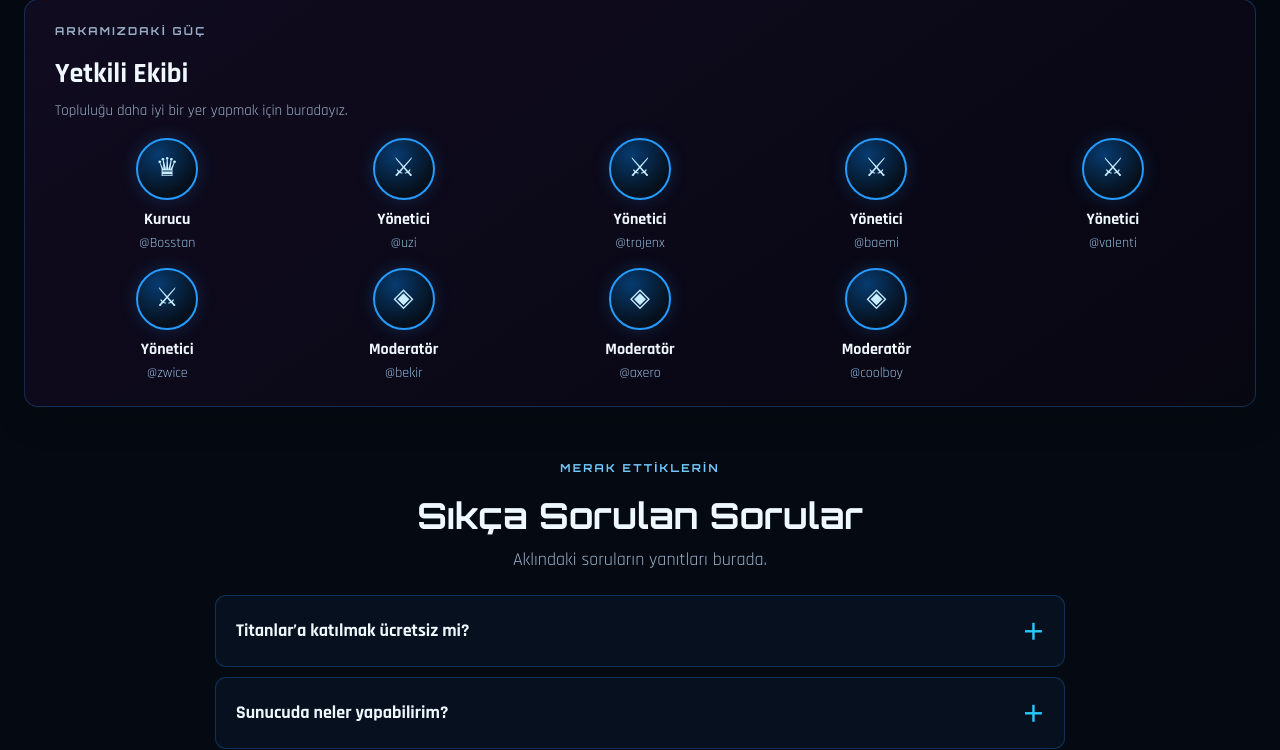
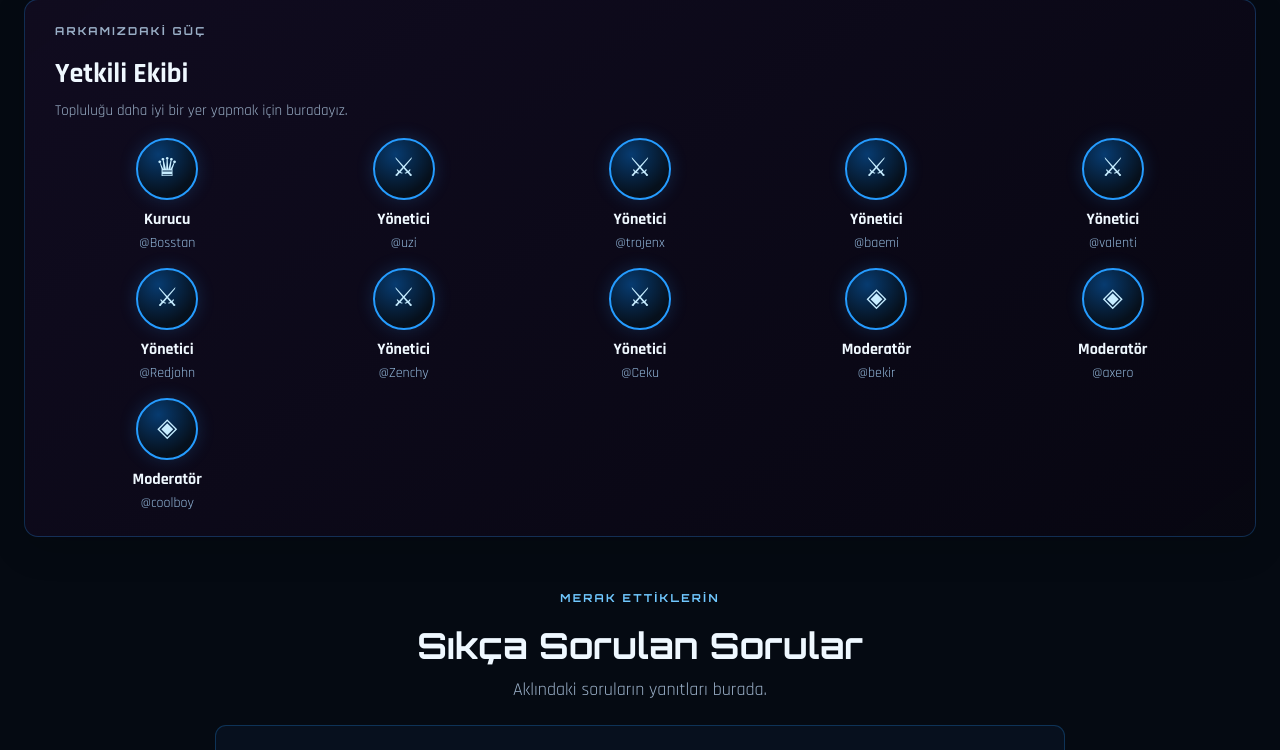
Before and after one commit to Altanrec/titanlar, a Flask app: page / in a window 1280 px wide; the page is wider, and only the part inside the window is pictured. Shown: the part 2095-2845 px from the top of that part. Run offline with Flask 3, Linux system fonts and the light colour scheme; some libraries are stand-ins or nearby versions.

Commit message:
Update team members in index.html

```diff
--- a/templates/index.html
+++ b/templates/index.html
@@ -105,7 +105,9 @@
       <div class="team-member"><div class="avatar">⚔</div><strong>Yönetici</strong><span>@trojenx</span></div>
       <div class="team-member"><div class="avatar">⚔</div><strong>Yönetici</strong><span>@baemi</span></div>
       <div class="team-member"><div class="avatar">⚔</div><strong>Yönetici</strong><span>@valenti</span></div>
-      <div class="team-member"><div class="avatar">⚔</div><strong>Yönetici</strong><span>@zwice</span></div>
+      <div class="team-member"><div class="avatar">⚔</div><strong>Yönetici</strong><span>@Redjohn</span></div>
+      <div class="team-member"><div class="avatar">⚔</div><strong>Yönetici</strong><span>@Zenchy</span></div>
+      <div class="team-member"><div class="avatar">⚔</div><strong>Yönetici</strong><span>@Ceku</span></div>
       <div class="team-member"><div class="avatar">◈</div><strong>Moderatör</strong><span>@bekir</span></div>
       <div class="team-member"><div class="avatar">◈</div><strong>Moderatör</strong><span>@axero</span></div>
       <div class="team-member"><div class="avatar">◈</div><strong>Moderatör</strong><span>@coolboy</span></div>
```
